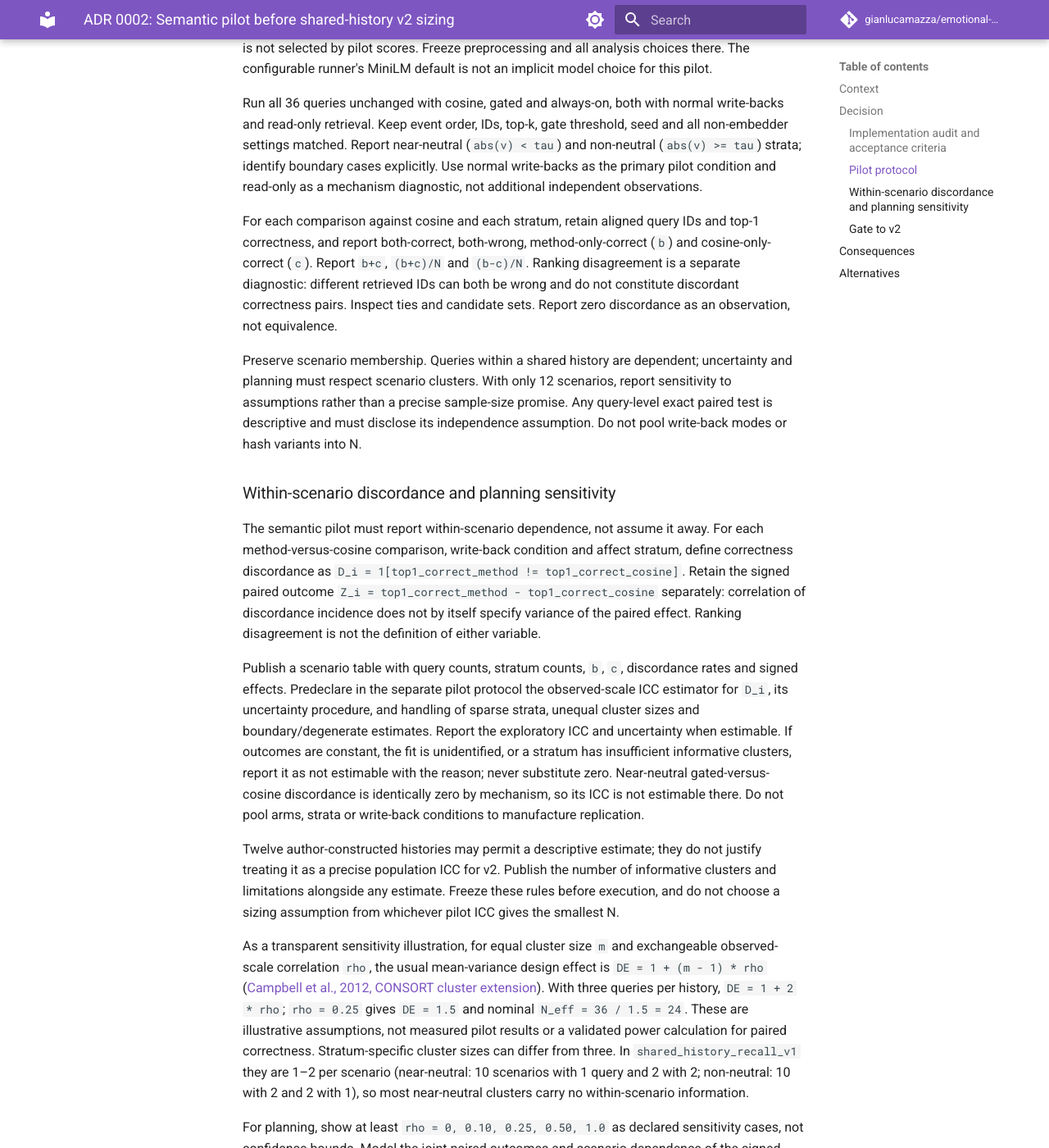
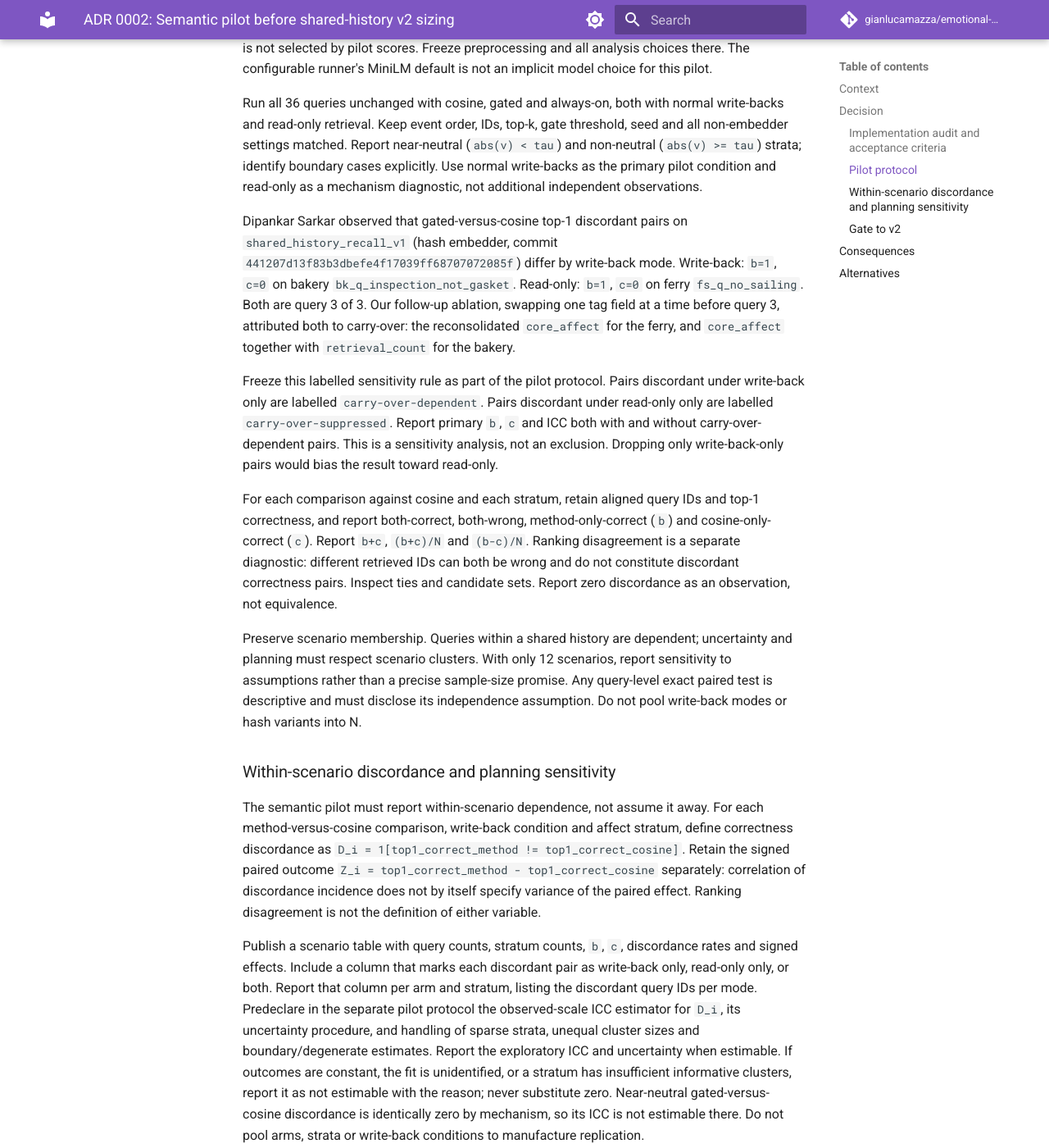
Before and after one commit to gianlucamazza/emotional-memory, an MkDocs documentation site: the page built from docs/research/decisions/0002-semantic-pilot-before-shared-history-v2.md, in a window 1280 px wide and 1400 px high, scrolled down 2385 px. Shown: the whole window at 82% size. Built offline with MkDocs 1.6.1 and Material for MkDocs 9.7.7, drawn with Linux system fonts in a browser that asks for light colours; comment, search, counter and statistics services are not loaded.

Commit message:
docs(research): record write-back vs read-only discordance in ADR 0002 (#197)
* docs(research): record write-back vs read-only discordance in ADR 0002

Dipankar Sarkar observed that hash-embedder gated/cosine top-1
discordant pairs differ by write-back mode. Freeze labelled sensitivity
reporting and require mode-split query IDs in the scenario table.

Co-authored-by: Gianluca Mazza <gianlucamazza@users.noreply.github.com>

* docs(research): credit follow-up ablation, not Dipankar, in ADR 0002

The bakery discordance needed core_affect and retrieval_count together.

Co-authored-by: Gianluca Mazza <gianlucamazza@users.noreply.github.com>

---------

Co-authored-by: Cursor Agent <cursoragent@cursor.com>
Co-authored-by: Gianluca Mazza <gianlucamazza@users.noreply.github.com>

```diff
--- a/docs/research/decisions/0002-semantic-pilot-before-shared-history-v2.md
+++ b/docs/research/decisions/0002-semantic-pilot-before-shared-history-v2.md
@@ -102,6 +102,23 @@ and non-neutral (`abs(v) >= tau`) strata; identify boundary cases explicitly.
 Use normal write-backs as the primary pilot condition and read-only as a
 mechanism diagnostic, not additional independent observations.
 
+Dipankar Sarkar observed that gated-versus-cosine top-1 discordant pairs
+on `shared_history_recall_v1` (hash embedder, commit
+`441207d13f83b3dbefe4f17039ff68707072085f`) differ by write-back mode.
+Write-back: `b=1`, `c=0` on bakery `bk_q_inspection_not_gasket`.
+Read-only: `b=1`, `c=0` on ferry `fs_q_no_sailing`. Both are query 3 of 3.
+Our follow-up ablation, swapping one tag field at a time before query 3,
+attributed both to carry-over: the reconsolidated `core_affect` for the
+ferry, and `core_affect` together with `retrieval_count` for the bakery.
+
+Freeze this labelled sensitivity rule as part of the pilot protocol.
+Pairs discordant under write-back only are labelled
+`carry-over-dependent`. Pairs discordant under read-only only are
+labelled `carry-over-suppressed`. Report primary `b`, `c` and ICC both
+with and without carry-over-dependent pairs. This is a sensitivity
+analysis, not an exclusion. Dropping only write-back-only pairs would
+bias the result toward read-only.
+
 For each comparison against cosine and each stratum, retain aligned query IDs
 and top-1 correctness, and report both-correct, both-wrong, method-only-correct
 (`b`) and cosine-only-correct (`c`). Report `b+c`, `(b+c)/N` and `(b-c)/N`.
@@ -126,9 +143,12 @@ of discordance incidence does not by itself specify variance of the paired
 effect. Ranking disagreement is not the definition of either variable.
 
 Publish a scenario table with query counts, stratum counts, `b`, `c`, discordance
-rates and signed effects. Predeclare in the separate pilot protocol the
-observed-scale ICC estimator for `D_i`, its uncertainty procedure, and handling
-of sparse strata, unequal cluster sizes and boundary/degenerate estimates.
+rates and signed effects. Include a column that marks each discordant pair
+as write-back only, read-only only, or both. Report that column per arm
+and stratum, listing the discordant query IDs per mode. Predeclare in the
+separate pilot protocol the observed-scale ICC estimator for `D_i`, its
+uncertainty procedure, and handling of sparse strata, unequal cluster sizes
+and boundary/degenerate estimates.
 Report the exploratory ICC and uncertainty when estimable. If outcomes are
 constant, the fit is unidentified, or a stratum has insufficient informative
 clusters, report it as not estimable with the reason; never substitute zero.
```
